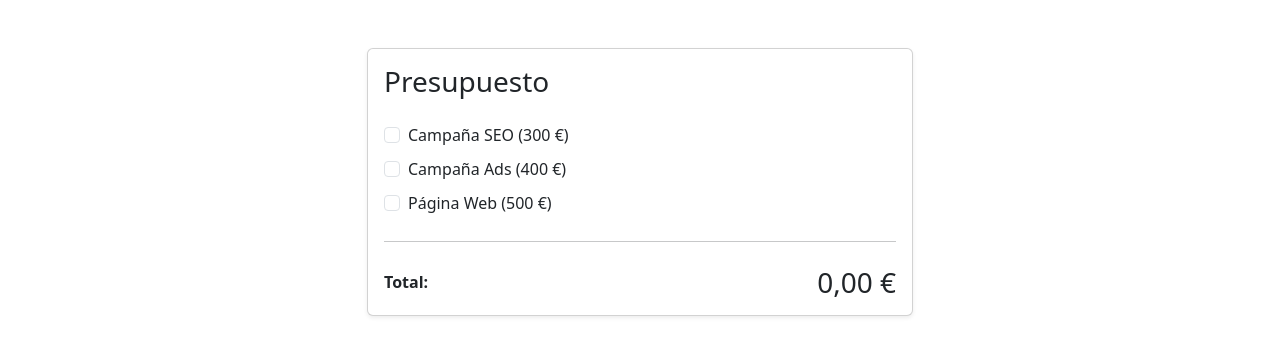
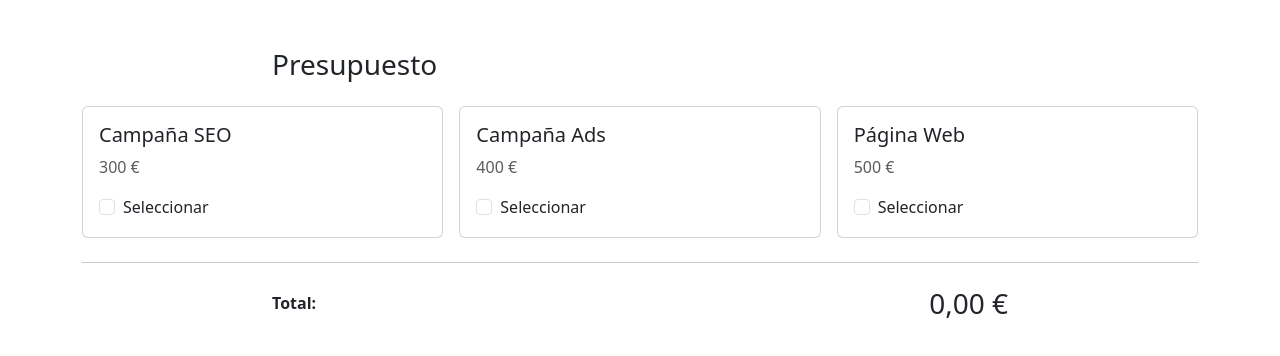
Before and after one commit to Arnau-66/-S6.-Pressupostos--Angular-, an Angular app: page / in a window 1280 px wide. Shown: the top 356 px of the page. Built offline with nearby package versions, Linux system fonts and the light colour scheme.

Commit message:
Class card added to each column

```diff
--- a/src/app/components/home/home.html
+++ b/src/app/components/home/home.html
@@ -1,37 +1,75 @@
 <div class="container py-5">
-  <div class="row justify-content-center">
-    <div class="col-12 col-md-8 col-lg-6">
+  <div class="row justify-content-center mb-4">
+    <div class="col-12 col-md-10 col-lg-8">
+      <h2 class="h3 mb-0">Presupuesto</h2>
+    </div>
+  </div>
 
-      <div class="card shadow-sm">
-        <div class="card-body">
-          <h2 class="h3 mb-4">Presupuesto</h2>
+  <form [formGroup]="form">
+    <div class="row row-cols-1 row-cols-md-3 g-3">
 
-          <form [formGroup]="form" class="vstack gap-2">
-            <div class="form-check">
-              <input class="form-check-input" type="checkbox" id="seo" formControlName="seo">
-              <label class="form-check-label" for="seo">Campaña SEO (300 €)</label>
+      <div class="col">
+        <div class="card h-100"
+             [ngClass]="{ 'border-primary shadow': form.get('seo')?.value }">
+          <div class="card-body d-flex flex-column justify-content-between">
+            <div>
+              <h5 class="card-title mb-2">Campaña SEO</h5>
+              <p class="card-text text-muted mb-3">300 €</p>
             </div>
 
-            <div class="form-check">
-              <input class="form-check-input" type="checkbox" id="ads" formControlName="ads">
-              <label class="form-check-label" for="ads">Campaña Ads (400 €)</label>
+            <div class="form-check mt-auto">
+              <input class="form-check-input" type="checkbox" id="seo" formControlName="seo">
+              <label class="form-check-label" for="seo">Seleccionar</label>
+            </div>
+          </div>
+        </div>
+      </div>
+
+      <div class="col">
+        <div class="card h-100"
+             [ngClass]="{ 'border-primary shadow': form.get('ads')?.value }">
+          <div class="card-body d-flex flex-column justify-content-between">
+            <div>
+              <h5 class="card-title mb-2">Campaña Ads</h5>
+              <p class="card-text text-muted mb-3">400 €</p>
             </div>
 
-            <div class="form-check">
+            <div class="form-check mt-auto">
+              <input class="form-check-input" type="checkbox" id="ads" formControlName="ads">
+              <label class="form-check-label" for="ads">Seleccionar</label>
+            </div>
+          </div>
+        </div>
+      </div>
+
+      <div class="col">
+        <div class="card h-100"
+             [ngClass]="{ 'border-primary shadow': form.get('web')?.value }">
+          <div class="card-body d-flex flex-column justify-content-between">
+            <div>
+              <h5 class="card-title mb-2">Página Web</h5>
+              <p class="card-text text-muted mb-3">500 €</p>
+            </div>
+
+            <div class="form-check mt-auto">
               <input class="form-check-input" type="checkbox" id="web" formControlName="web">
-              <label class="form-check-label" for="web">Página Web (500 €)</label>
+              <label class="form-check-label" for="web">Seleccionar</label>
             </div>
-          </form>
-
-          <hr class="my-4">
-
-          <div class="d-flex justify-content-between align-items-center">
-            <span class="fw-semibold">Total:</span>
-            <span class="display-6 fs-3">{{ total | currency:'EUR' }}</span>
           </div>
         </div>
       </div>
 
     </div>
+  </form>
+
+  <hr class="my-4">
+
+  <div class="row justify-content-center">
+    <div class="col-12 col-md-10 col-lg-8">
+      <div class="d-flex justify-content-between align-items-center">
+        <span class="fw-semibold">Total:</span>
+        <span class="display-6 fs-3">{{ total | currency:'EUR' }}</span>
+      </div>
+    </div>
   </div>
 </div>
```
